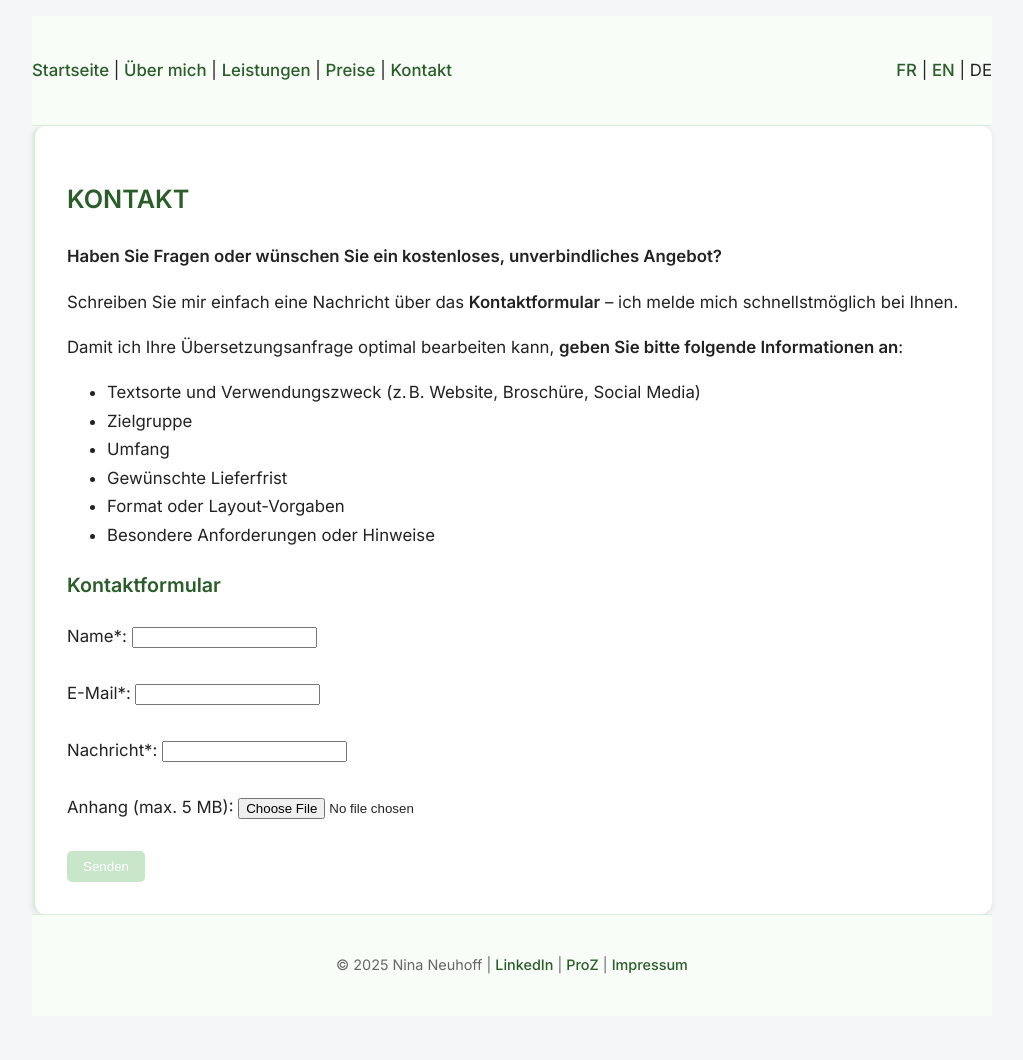
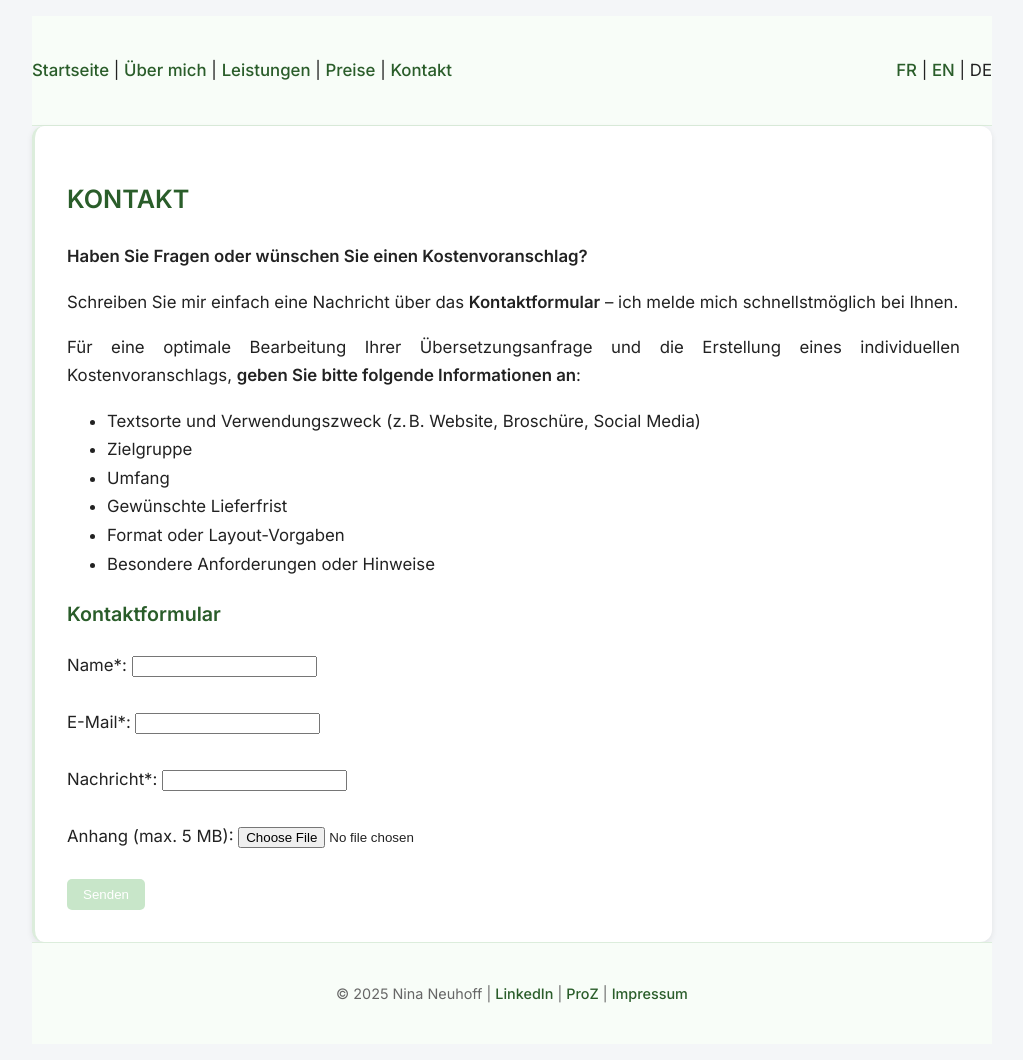
Before and after one commit to nneuhoff/traduction-translation-uebersetzung, a Jekyll site: the page built from de/contact.md, in a window 1280 px wide. Shown: the whole page, without its empty margins (128-1151 px from the left). Built offline with Jekyll 4.4.1, drawn with Linux system fonts in a browser that asks for light colours; before the commit the page ends 1032 px from its top, so only the background shows below that.

Commit message:
Update contact.md

```diff
--- a/de/contact.md
+++ b/de/contact.md
@@ -6,11 +6,11 @@ lang: de
 
 ## KONTAKT
 
-**Haben Sie Fragen oder wünschen Sie ein kostenloses, unverbindliches Angebot?**
+**Haben Sie Fragen oder wünschen Sie einen Kostenvoranschlag?**
 
 Schreiben Sie mir einfach eine Nachricht über das **Kontaktformular** – ich melde mich schnellstmöglich bei Ihnen.
 
-Damit ich Ihre Übersetzungsanfrage optimal bearbeiten kann, **geben Sie bitte folgende Informationen an**:
+Für eine optimale Bearbeitung Ihrer Übersetzungsanfrage und die Erstellung eines individuellen Kostenvoranschlags, **geben Sie bitte folgende Informationen an**:
 
 - Textsorte und Verwendungszweck (z. B. Website, Broschüre, Social Media)
 - Zielgruppe
```
